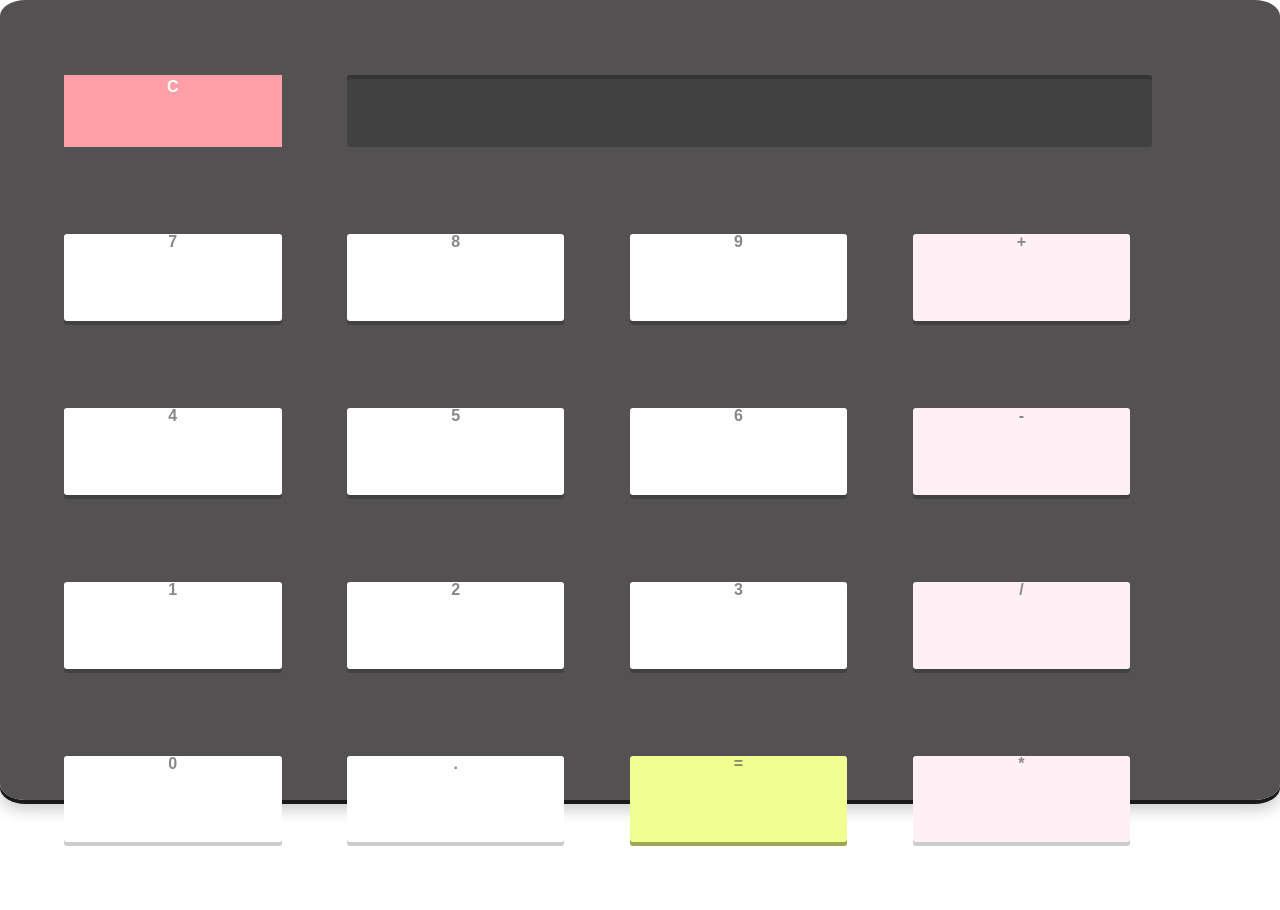
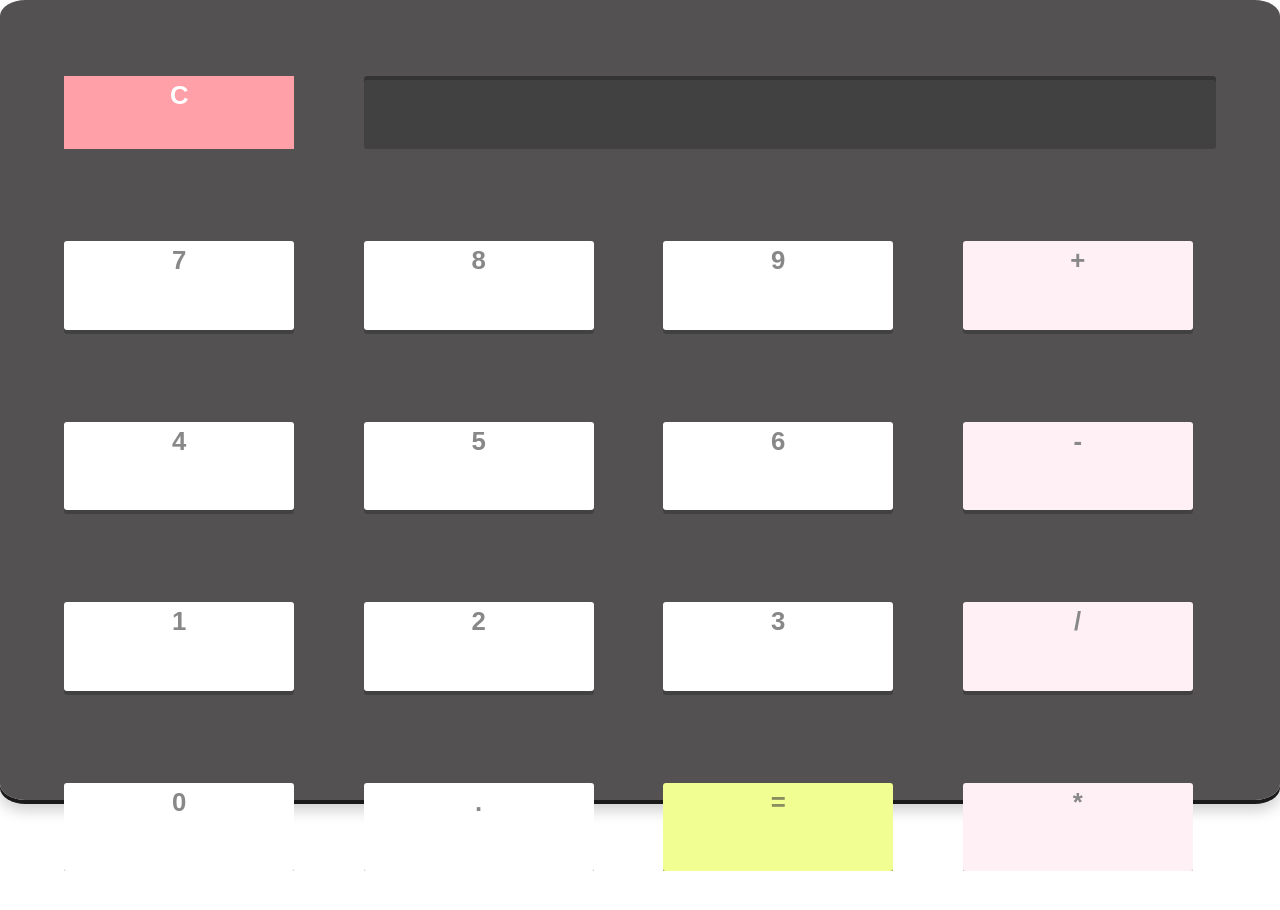
Before and after one commit to E-Club/FFOS-App-Days, a plain HTML site: page index.html in a window 1280 px wide. Shown: the top 910 px of the page. After the commit the page ends 871 px from the top, so only its background shows below. Drawn offline with Linux system fonts and the light colour scheme.

Commit message:
Bug Fixes in CSS - 2
Font changes, padding changes and more

```diff
--- a/index.css
+++ b/index.css
@@ -5,7 +5,7 @@
 	box-sizing: border-box;
 
 	/* Better text styling */
-	font: bold 100% Arial, sans-serif;
+	font: bold 110% Arial, sans-serif;
 }
 
 /* Using box shadows to create 3D effects */
@@ -15,8 +15,8 @@
 
 	padding-top: 5%;
 	padding-left: 5%;
-	padding-right: 10%;
-	padding-bottom: 1%;
+	padding-right: 5%;
+	padding-bottom: 0%;
 
 	background: #535151;
 	background: linear-gradient(#535151, #535151);
@@ -63,7 +63,7 @@
 
 .keys
 {
-	padding-bottom: 100%;
+	padding-bottom: 0%;
 }
 
 /* Applying same to the keys */
@@ -86,7 +86,7 @@
 	margin: 8% 6% 0% 0%;
 
 	color: #888;
-	line-height: 100%;
+	line-height: 150%;
 	text-align: center;
 
 	/* prevent selection of text inside keys */
```
